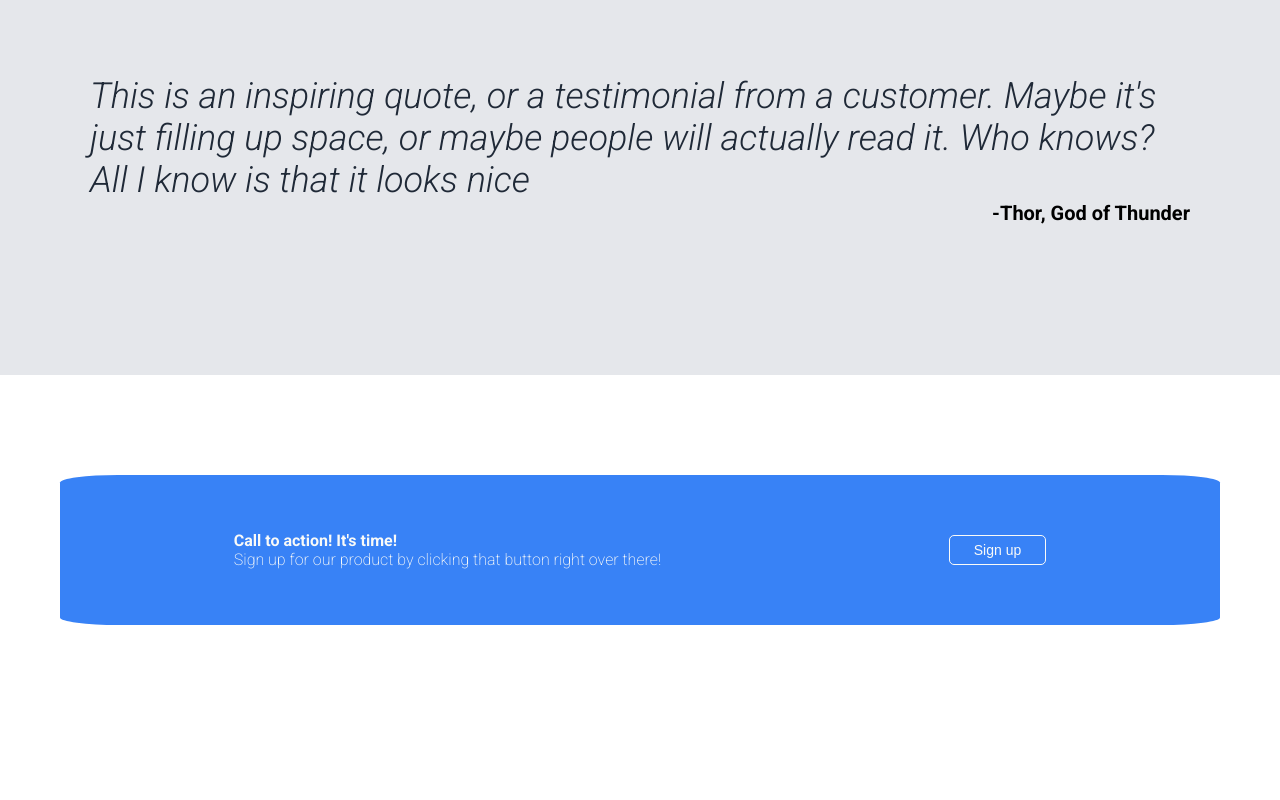
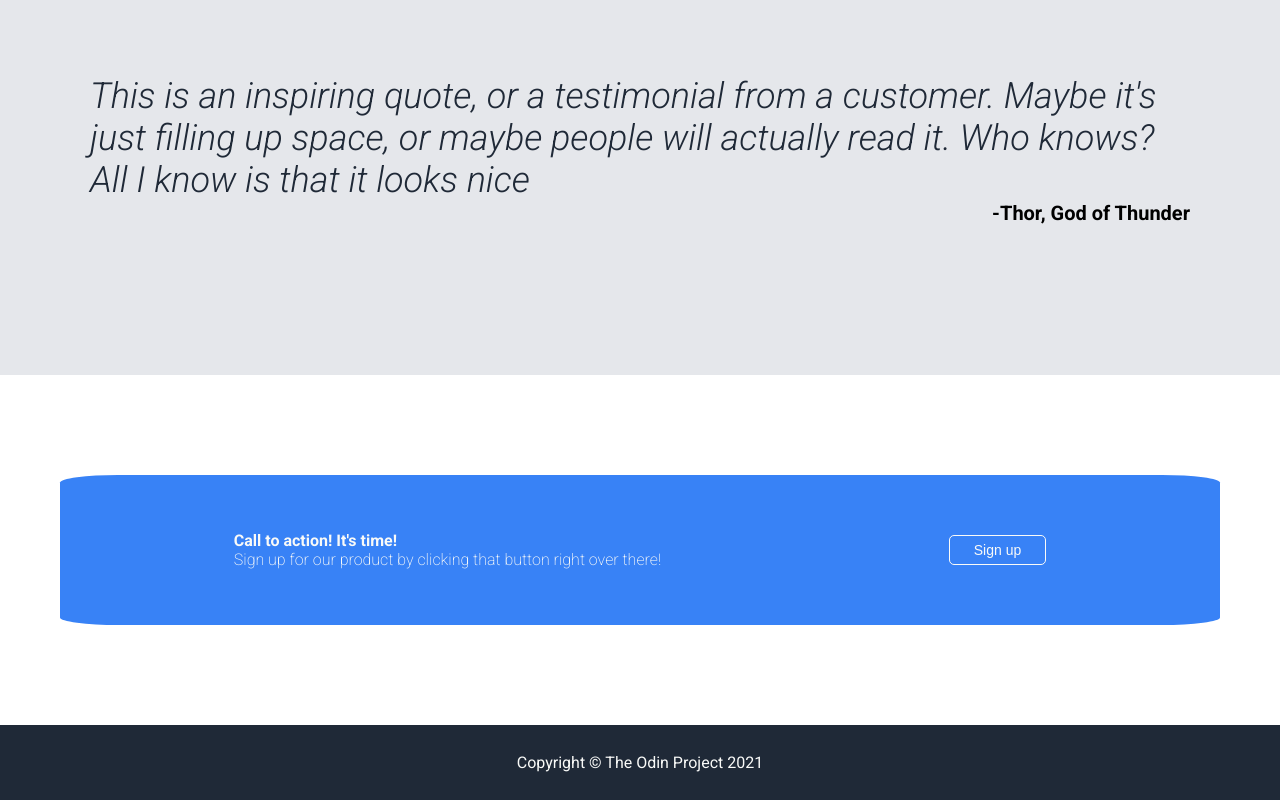
Before and after one commit to SC1703/project-landing-page, a plain HTML site: page index.html in a window 1280 px wide. Shown: the part 1195-1995 px from the top of the page. Before the commit the page ends 1920 px from the top, so only its background shows below. Drawn offline with Linux system fonts and the light colour scheme.

Commit message:
The Odin Project - Project landing page #5
added footer to index.html
added footer styling in styles.css

```diff
--- a/index.html
+++ b/index.html
@@ -85,11 +85,13 @@
             Sign up for our product by clicking that button right over there!
           </p>
         </div>
-
         <div class="cta-right">
           <button class="cta-btn">Sign up</button>
         </div>
       </div>
     </section>
+    <footer>
+      <p>Copyright &copy; The Odin Project 2021</p>
+    </footer>
   </body>
 </html>
--- a/styles.css
+++ b/styles.css
@@ -217,3 +217,19 @@ header .container {
   font-size: 14px;
   border-radius: 5px;
 }
+
+/*
+  footer
+*/
+
+footer {
+  min-height: 75px;
+  display: flex;
+  justify-content: center;
+  align-items: center;
+  background-color: #1f2937;
+}
+
+footer p {
+  color: #f9faf8;
+}
```
